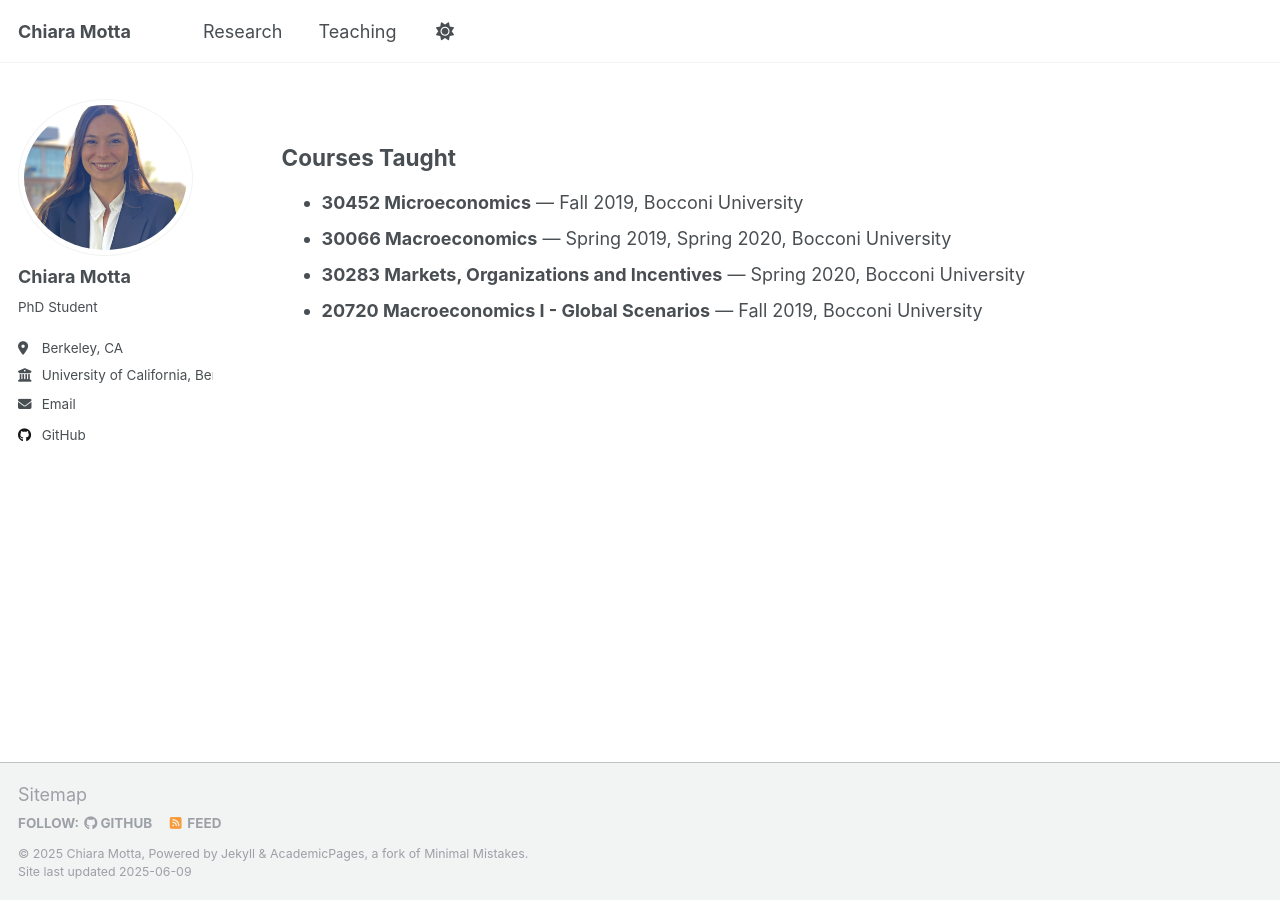
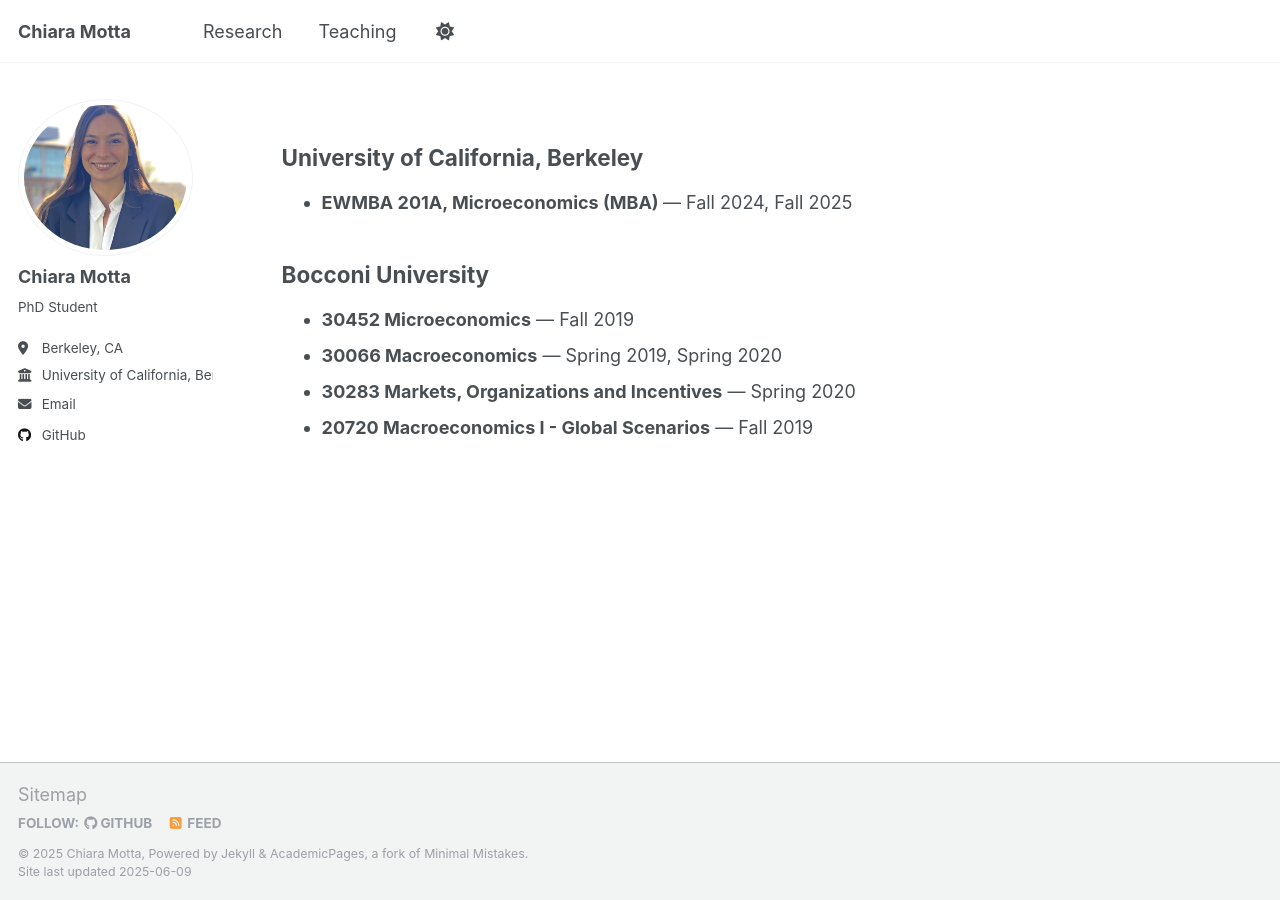
Before and after one commit to chimotta/chimotta.github.io, a Jekyll site: the page built from _pages/teaching.html, in a window 1280 px wide. Built offline with Jekyll 4.4.1, drawn with Linux system fonts in a browser that asks for light colours.

Commit message:
Update teaching.html

```diff
--- a/_pages/teaching.html
+++ b/_pages/teaching.html
@@ -5,11 +5,17 @@ permalink: /teaching/
 author_profile: true
 ---
 
-<h2>Courses Taught</h2>
+<h2>University of California, Berkeley</h2>
 
 <ul>
-  <li><strong>30452 Microeconomics</strong> — Fall 2019, Bocconi University</li>
-  <li><strong>30066 Macroeconomics</strong> — Spring 2019, Spring 2020, Bocconi University</li>
-  <li><strong>30283 Markets, Organizations and Incentives</strong> — Spring 2020, Bocconi University</li>
-  <li><strong>20720 Macroeconomics I - Global Scenarios</strong> — Fall 2019, Bocconi University</li>
+  <li><strong>EWMBA 201A, Microeconomics (MBA) </strong> — Fall 2024, Fall 2025 </li>
 </ul>
+
+<h2>Bocconi University</h2>
+
+<ul>
+  <li><strong>30452 Microeconomics</strong> — Fall 2019</li>
+  <li><strong>30066 Macroeconomics</strong> — Spring 2019, Spring 2020</li>
+  <li><strong>30283 Markets, Organizations and Incentives</strong> — Spring 2020</li>
+  <li><strong>20720 Macroeconomics I - Global Scenarios</strong> — Fall 2019</li>
+</ul>
```
